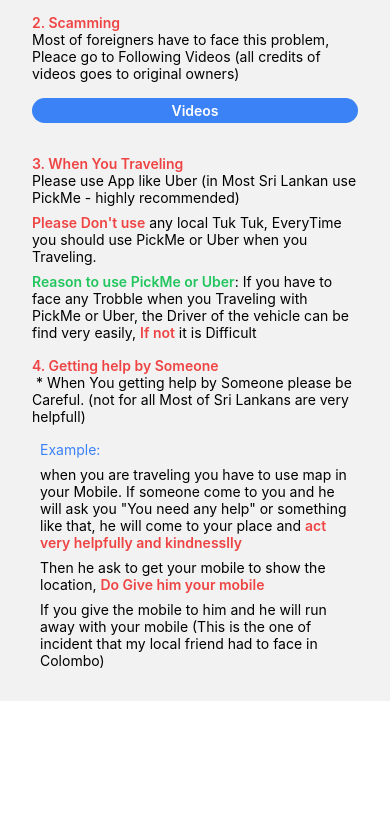
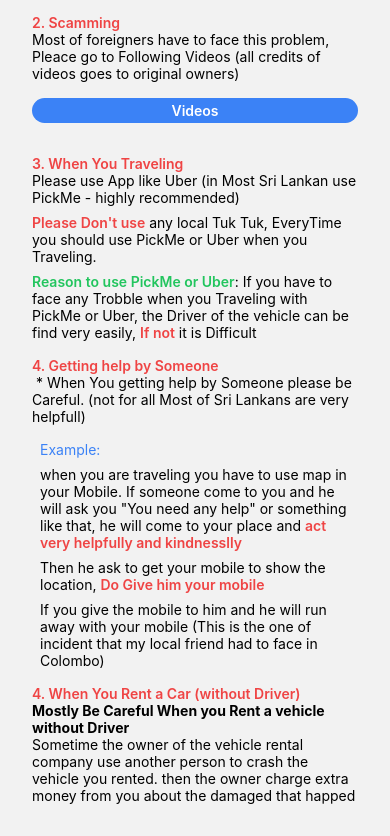
Before and after one commit to BackendExpert/TravelBuddy, a React Native app: screen /Important in a window 390 px wide. Shown: the part 578-1414 px from the top of the page. Before the commit the page ends 1279 px from the top, so only its background shows below. Built offline with nearby package versions, Linux system fonts and the light colour scheme.

Commit message:
Update Important.js

```diff
--- a/components/DashBoard/Important.js
+++ b/components/DashBoard/Important.js
@@ -78,6 +78,13 @@ const Important = ({ navigation }) => {
                   </Text>
               </View>
 
+              <Text className='text-red-500 font-semibold mt-4'>4. When You Rent a Car (without Driver) </Text>
+              <View>
+                <Text className='font-bold '>Mostly Be Careful When you Rent a vehicle without Driver</Text>
+
+                <Text>Sometime the owner of the vehicle rental company use another person to crash the vehicle you rented. then the owner charge extra money from you about the damaged that happed</Text>
+              </View>
+
 
             </View>
         </ScrollView>
```
